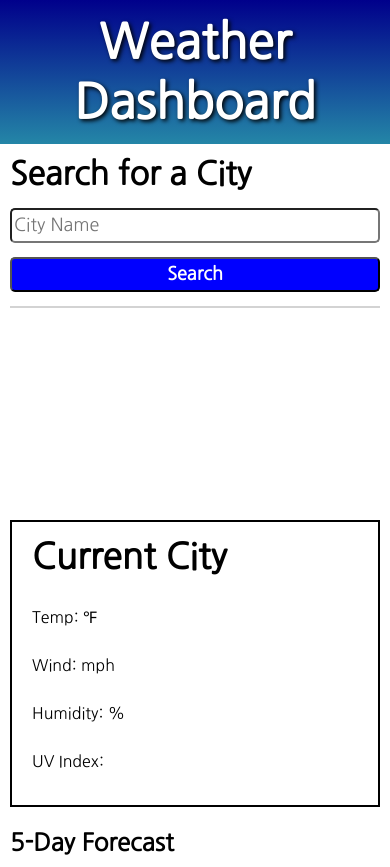
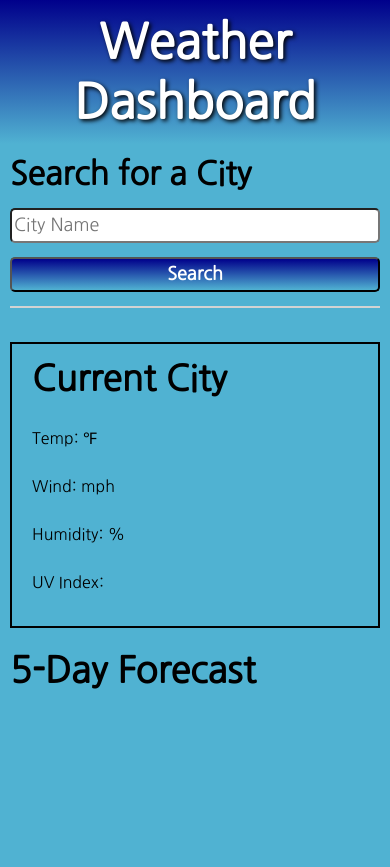
Before and after one commit to agoetz4407/weather-dashboard, a plain HTML site: page index.html in a window 390 px wide. After the commit the page ends 844 px from the top, so only its background shows below. Drawn offline with nearby package versions, Linux system fonts and the light colour scheme.

Commit message:
pre-branch commit

```diff
--- a/assets/css/style.css
+++ b/assets/css/style.css
@@ -8,9 +8,13 @@
     font-family: 'Nanum Gothic', sans-serif;
 }
 
+body {
+    background-color:rgb(80, 178, 210);
+}
+
 header {
     background-color: blue;
-    background-image: linear-gradient(darkblue, rgb(36, 134, 167));
+    background-image: linear-gradient(darkblue, rgb(80, 178, 210));
     color: white;
     width: 100%;
     text-align: center;
@@ -30,7 +34,7 @@ main {
 .search {
     display: flex;
     flex-direction: column;
-    row-gap: 14px;;
+    row-gap: 14px;
     grid-column: span 3;
 }
 
@@ -46,6 +50,7 @@ main {
 
 .search-btn {
     background-color: blue;
+    background-image: linear-gradient(darkblue, rgb(80, 178, 210));
     color: white;
 }
 
@@ -97,6 +102,7 @@ main {
 }
 
 .five-day h2 {
+    font-size: 36px;
     margin-bottom: 10px;
 }
 
@@ -111,25 +117,29 @@ main {
 .card {
     background-color: darkblue;
     color: white;
-    padding: 5px 3px;
-    width: 150px;
+    padding: 10px 10px;
+    border-radius: var(--border-radius);
+    line-height: 1.5;
+}
+
+.card h3 {
+    font-size: 34px;
+}
+
+.card p {
+    font-size: 24px;
 }
 
 @media (max-width: 900px) {
     main {
-        display: grid;
-        grid-template-columns: repeat(12, 1fr);
-        grid-template-rows: 1fr 1fr;
+        display: flex;
+        flex-direction: column;
         row-gap: 20px;
         column-gap: 20px;
-        margin: auto 10px;
+        margin: 10px 10px;
     }
 
-    .search {
-        grid-column: span 12
-    }
-
-    .weather {
-        grid-column: span 12
+    #five-day {
+        flex-direction: column;
     }
 }
--- a/assets/js/script.js
+++ b/assets/js/script.js
@@ -43,7 +43,6 @@ var displayFiveDayWeather = function(weatherData) {
     newFiveDayContainer.setAttribute("id", "five-day")
     fiveDayForecast.appendChild(newFiveDayContainer)
     var fiveDayArr = weatherData.daily
-    console.log(fiveDayArr)
     for (var i = 1; i < 6; i++) {
          let weatherCard = document.createElement("div")
          weatherCard.classList.add("card")
@@ -112,7 +111,6 @@ var getLocationData = function(city) {
         return response.json()
     })
     .then(function(locationData) {
-        console.log(locationData)
         getCurrentWeather(locationData[0].lat, locationData[0].lon)
         currentCity.innerText = locationData[0].name + " (" + dayjs().format('MM/DD/YYYY') + ")"
     })
@@ -124,7 +122,6 @@ var getCurrentWeather = function(lat, lon) {
         return response.json()
     })
     .then(function(weatherData) {
-        console.log(weatherData)
         displayCurrentWeather(weatherData)
         displayFiveDayWeather(weatherData)
     })
```
